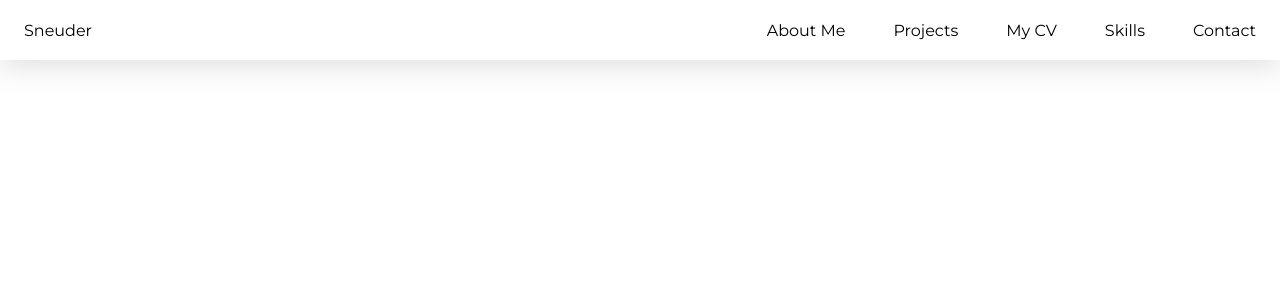
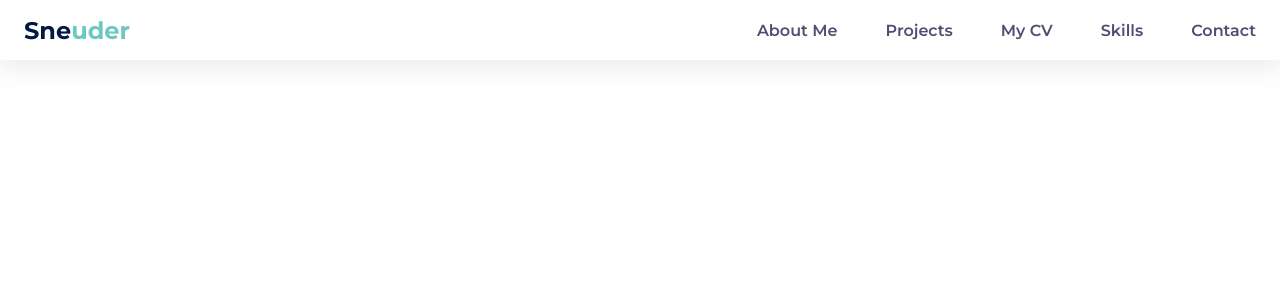
Before and after one commit to sneuder/portfolio, a React (Create React App) app: page / in a window 1280 px wide. Shown: the top 300 px of the page. Built offline with nearby package versions, Linux system fonts and the light colour scheme.

Commit message:
Navbar completed

```diff
--- a/src/components/navbar/navbar.jsx
+++ b/src/components/navbar/navbar.jsx
@@ -5,8 +5,8 @@ const Navbar = () => {
   return (
     <nav className={style.background}>
       <div className={style.branchContainer}>
-        <p>
-          Sne<span>uder</span>
+        <p className={style.branchName}>
+          Sne<span className={style.branchDecoration}>uder</span>
         </p>
       </div>
 
--- a/src/components/navbar/navbar.module.scss
+++ b/src/components/navbar/navbar.module.scss
@@ -3,7 +3,7 @@
 .background {
   width: 100%;
   height: 60px;
-  box-shadow: rgba(100, 100, 111, 0.2) 0px 7px 29px 0px;
+  box-shadow: rgba(149, 157, 165, 0.2) 0px 8px 24px;
 
   @include horizontal();
   align-items: center;
@@ -13,6 +13,16 @@
 
     @include default-inputs();
     @include center-flexbox();
+
+    .branchName {
+      font-size: 1.5rem;
+      font-weight: 700;
+      color: $tertiary-color;
+
+      .branchDecoration {
+        color: $secondary-color;
+      }
+    }
   }
 
   .navItemsContainer {
@@ -24,10 +34,18 @@
 
     .navItems {
       margin: 0 1rem;
+      color: $primary-color;
+      font-weight: 600;
+      cursor: pointer;
 
       @include default-inputs();
       @include center-flexbox();
+      @include transition();
       height: auto;
+    }
+
+    .navItems:hover {
+      color: $secondary-color;
     }
   }
 }
--- a/src/styles/_mixins.scss
+++ b/src/styles/_mixins.scss
@@ -15,3 +15,7 @@
   border-radius: $border-radius;
   padding: $side-padding;
 }
+
+@mixin transition(){
+  transition: all 0.3s ease;
+}
```
